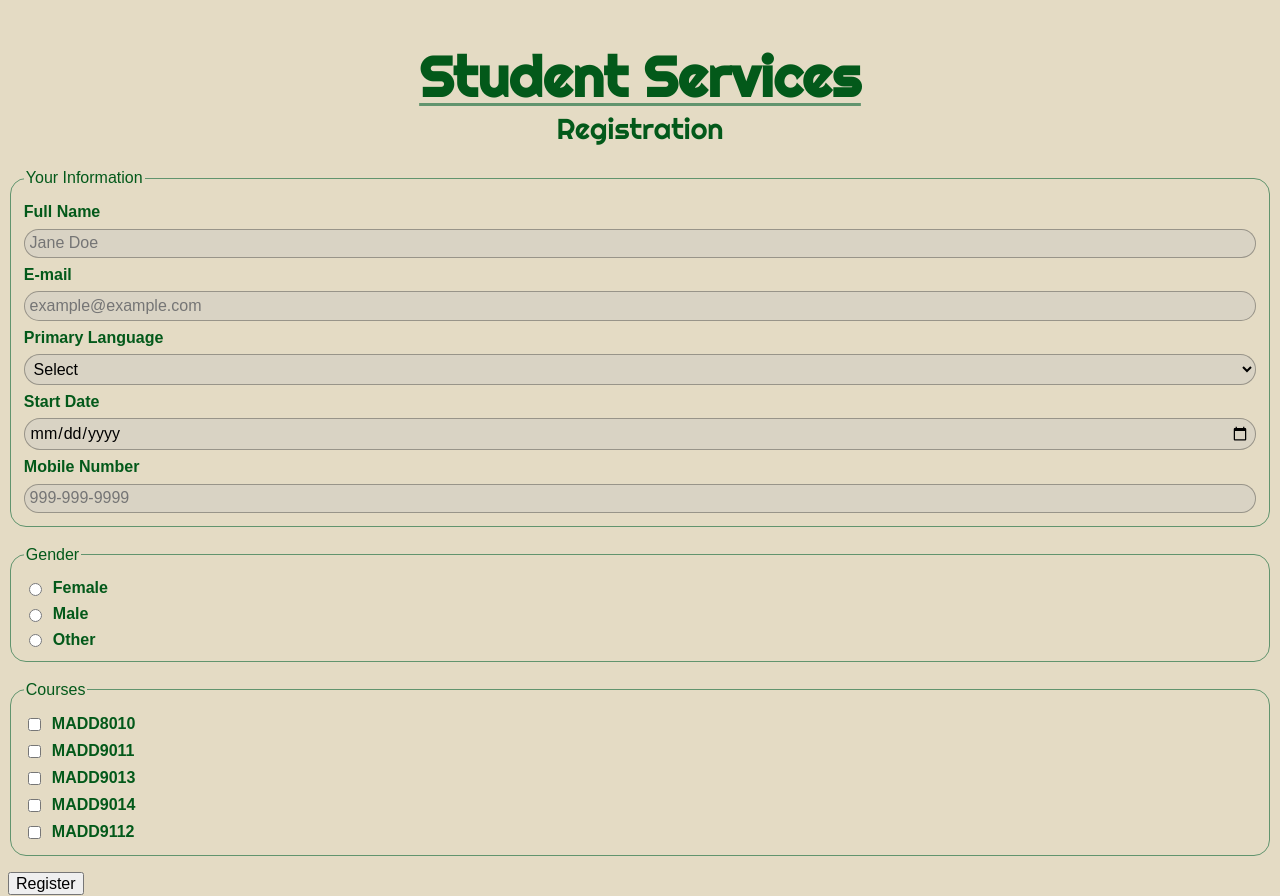
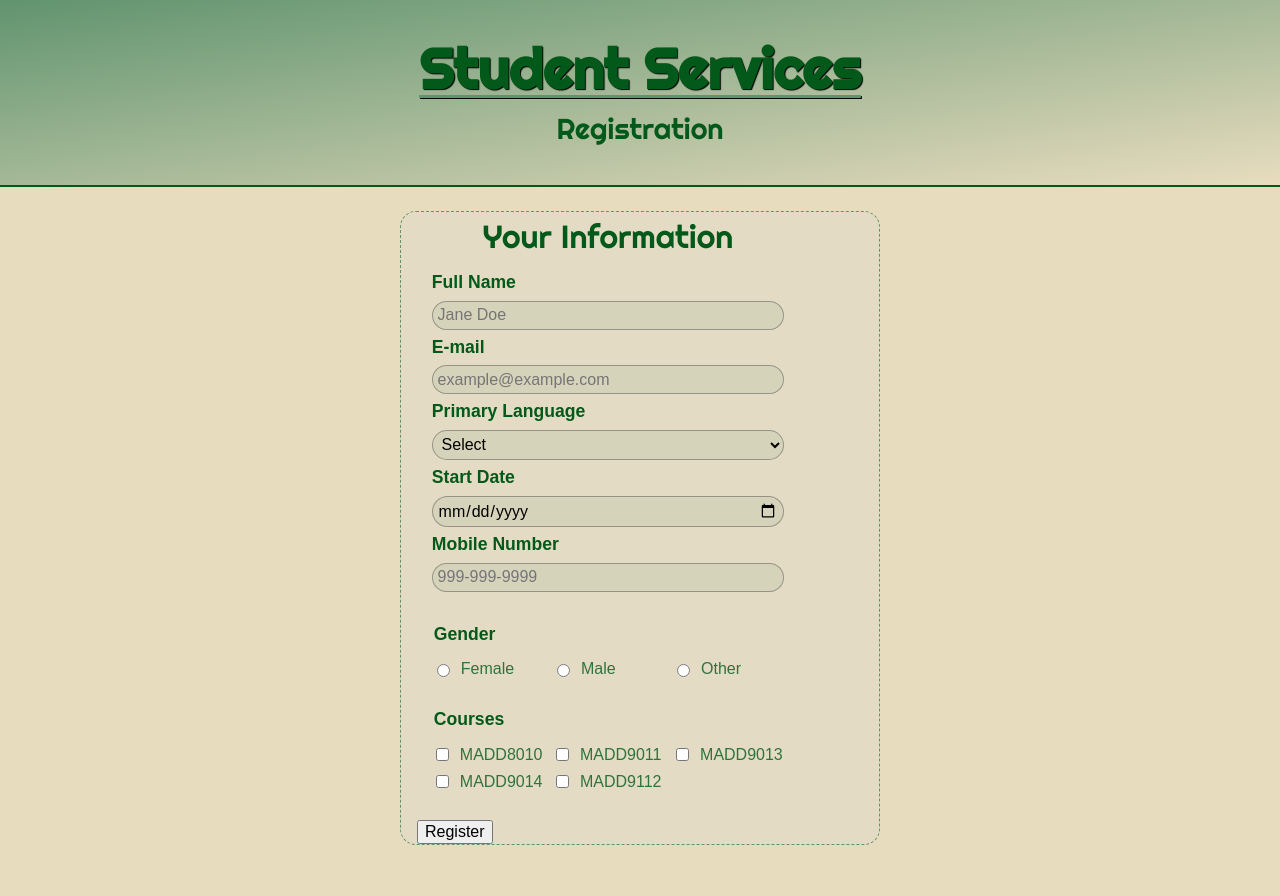
Before and after one commit to Habi0051/responsive-form, a plain HTML site: page index.html in a window 1280 px wide. After the commit the page ends 861 px from the top, so only its background shows below. Drawn offline with Linux system fonts and the light colour scheme; a web font is replaced by a local one.

Commit message:
added and changed classes, added more css styling

```diff
--- a/css/main.css
+++ b/css/main.css
@@ -6,18 +6,22 @@
     :root{
         --font-anta: Anta, Arial, sans-serif;
         --font-righteous: Righteous, 'Arial', sans-serif;
-        --color-bg: hsl(43, 37%, 83%);
-        --color-bgscndry: hsl(42, 21%, 81%);
+        --color-bg: hsl(43, 47%, 83%);
+        --color-bgscndry: hsl(43, 37%, 83%);
         --color-text: hsl(136, 93%, 18%);
         --color-accent: hsl(136, 21%, 48%);
         --color-black: hsl(0, 0%, 0%);
         --radius: 1rem;
     }
     .site-header{
+        margin: 0;
+        padding-bottom: 1.2rem;
+        background-image: linear-gradient(to bottom right, var(--color-accent), var(--color-bg));
         display: grid;
         justify-items: center;
         font-family: var(--font-righteous);
-        color: var(--color-text)
+        color: var(--color-text);
+        border-bottom: 2px solid var(--color-text);
     }
     .site-header__title{
         font-size: clamp(1.75rem, 9vw, 3.5rem);
@@ -26,10 +30,11 @@
         text-decoration-color: var(--color-accent);
         text-decoration-thickness: 0.2rem;
         text-underline-offset: 0.4rem;
+        text-shadow: 1px 1px 1px var(--color-black);
     }
     .site-header__sub{
-        font-size: 1.8rem;
-        padding-top: 0;
+        font-size: clamp(0.9rem, 4.6vw, 1.8rem);
+        padding-top: 0.5rem;
         padding-bottom: 1rem;
         margin: 0;
     }
@@ -37,31 +42,61 @@
         background-color: var(--color-bg);
         font-family: var(--font-anta);
         color: var(--color-text);
+        margin: 0;
     }
     .register-form{
         display: grid;
         gap: 1rem;
+        margin: 1rem;
+        margin-top: 1.5rem;
+        padding-left: 1rem;
+        padding-right: 5rem;
+        background-color: var(--color-bgscndry);
+        border: 1px dashed var(--color-accent);
+        border-radius: var(--radius);
+
+    }
+    .register-form__title{
+        font-size: 2rem;
+        font-family: var(--font-righteous);
+        margin-inline: auto;
+        text-wrap: nowrap;
     }
     .register-form__group{
         display: grid;
         gap: 0.5rem;
-        border: 1px solid var(--color-accent);
-        border-radius: var(--radius);
         padding: 0.8rem;
+        border: none;
     }
     .register-form__label{
+        font-size: 1.1rem;
         font-weight: 600;
+        color: hsl (from var(--color-text) h s l / 0.1);
     }
     .register-form__input,
     .register-form__select{
         padding: 0.3rem;
         border: 1px solid hsl( from var(--color-black) h s l / 0.3);
         border-radius: var(--radius);
-        background-color: var(--color-bgscndry);
+        background-color: hsl(from var(--color-accent) h s l / 0.1);
     }
     .register-form__option{
         display: flex;
         align-items: center;
         gap: 0.5rem;
     }
+    .register-form__group-option{
+        grid-template-columns: repeat(auto-fit, minmax(min(7rem, 100%), 1fr));
+    }
+    .register-form__choice{
+        font-weight: 100;
+        opacity: 0.8;
+    }
+
+    @media (min-width: 750px){
+        .register-form{
+            max-width: 30rem;
+            margin-inline: auto;
+        }
+    }
 }
--- a/index.html
+++ b/index.html
@@ -25,7 +25,7 @@
 
             <fieldset class="register-form__group">
 
-                <legend class="register-form__legend">Your Information</legend>
+                <legend class="register-form__legend register-form__title">Your Information</legend>
 
                 <label class="register-form__label" for="studentName">Full Name</label>
                 <input class="register-form__input" type="text" id="studentName" name="studentName" placeholder="Jane Doe">
@@ -48,47 +48,47 @@
                 <input class="register-form__input" type="tel" id="studentPhone" name="studentPhone" placeholder="999-999-9999">
 
             </fieldset>
-            <fieldset class="register-form__group">
+            <fieldset class="register-form__group register-form__group-option">
 
-                <legend class="register-form__legend">Gender</legend>
+                <legend class="register-form__legend register-form__label">Gender</legend>
 
                 <div class="register-form__option">
                     <input class="register-form__radio" type="radio" id="genderFemale" name="studentGender" value="Female">
-                    <label class="register-form__label" for="genderFemale">Female</label>
+                    <label class="register-form__choice" for="genderFemale">Female</label>
                 </div>
                 <div class="register-form__option">
                     <input class="register-form__radio" type="radio" id="genderMale" name="studentGender" value="Male">
-                    <label class="register-form__label" for="genderMale">Male</label>
+                    <label class="register-form__choice" for="genderMale">Male</label>
                 </div>
                 <div class="register-form__option">
                     <input class="register-form__radio" type="radio" id="genderOther" name="studentGender" value="Other">
-                    <label class="register-form__label" for="genderOther">Other</label>
+                    <label class="register-form__choice" for="genderOther">Other</label>
                 </div>
 
             </fieldset>
-            <fieldset class="register-form__group">
+            <fieldset class="register-form__group register-form__group-option">
 
-                <legend class="register-form__legend">Courses</legend>
+                <legend class="register-form__legend register-form__label">Courses</legend>
 
                 <div class="register-form__option">
                     <input class="register-form__checkbox" type="checkbox" id="madd8010" name="studentCourse" value="madd8010">
-                    <label class="register-form__label" for="madd8010">MADD8010</label>
+                    <label class="register-form__choice" for="madd8010">MADD8010</label>
                 </div>
                 <div class="register-form__option">
                     <input class="register-form__checkbox" type="checkbox" id="madd9011" name="studentCourse" value="madd9011">
-                    <label class="register-form__label" for="madd9011">MADD9011</label>
+                    <label class="register-form__choice" for="madd9011">MADD9011</label>
                 </div>
                 <div class="register-form__option">
                     <input class="register-form__checkbox" type="checkbox" id="madd9013" name="studentCourse" value="madd9013">
-                    <label class="register-form__label" for="madd9013">MADD9013</label>
+                    <label class="register-form__choice" for="madd9013">MADD9013</label>
                 </div>
                  <div class="register-form__option">
                     <input class="register-form__checkbox" type="checkbox" id="madd9014" name="studentCourse" value="madd9014">
-                    <label class="register-form__label" for="madd9014">MADD9014</label>
+                    <label class="register-form__choice" for="madd9014">MADD9014</label>
                 </div>
                 <div class="register-form__option">
                     <input class="register-form__checkbox" type="checkbox" id="madd9112" name="studentCourse" value="madd9112">
-                    <label class="register-form__label" for="madd9112">MADD9112</label>
+                    <label class="register-form__choice" for="madd9112">MADD9112</label>
                 </div>
             </fieldset>
             <div class="register-form__action">
```
